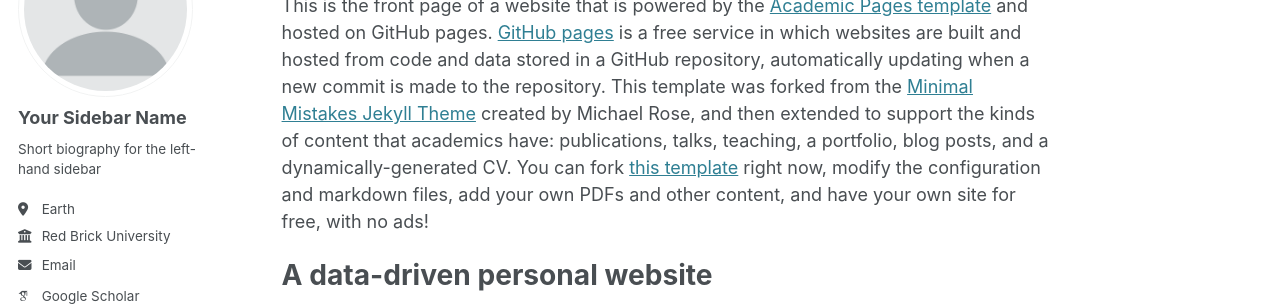
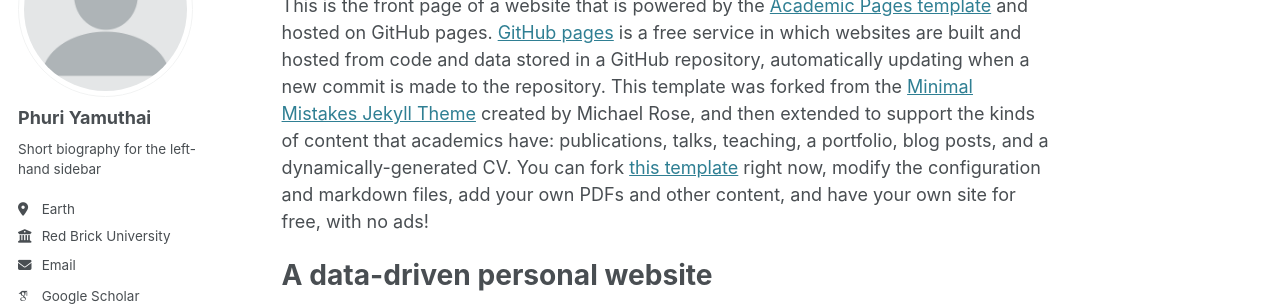
Before and after one commit to Gummypeam/Gummypeam.github.io, a Jekyll site: the page built from _pages/about.md, in a window 1280 px wide. Shown: the part 184-490 px from the top of the page. Built offline with Jekyll 4.4.1, drawn with Linux system fonts in a browser that asks for light colours; some web fonts are replaced.

Commit message:
Update _config.yml

```diff
--- a/_config.yml
+++ b/_config.yml
@@ -22,7 +22,7 @@ repository               : "academicpages/academicpages.github.io"
 author:
   # Biographic information
   avatar           : "profile.png"
-  name             : "Your Sidebar Name"
+  name             : "Phuri Yamuthai"
   pronouns         : # example: "she/her"
   bio              : "Short biography for the left-hand sidebar"
   location         : "Earth"
```
